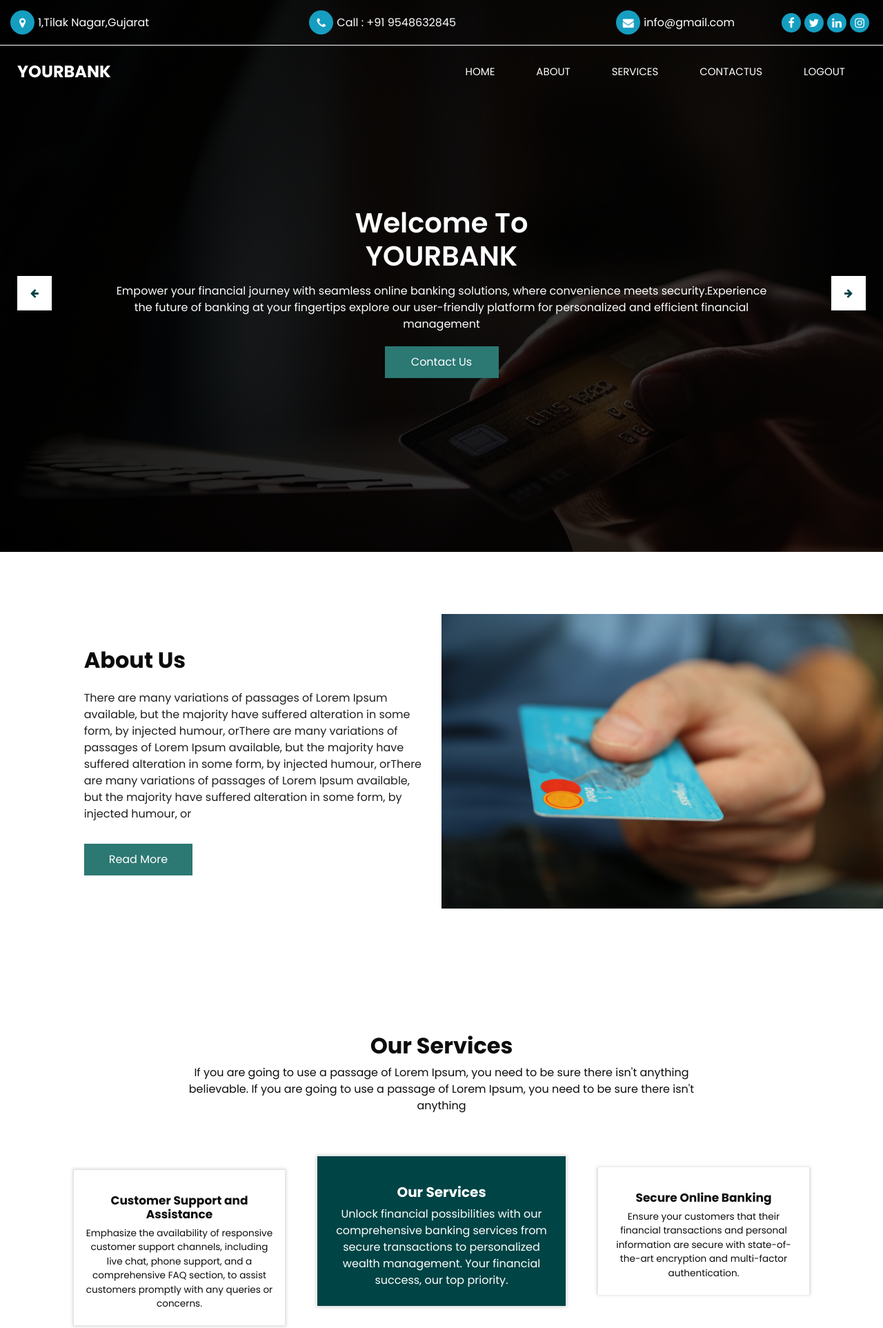
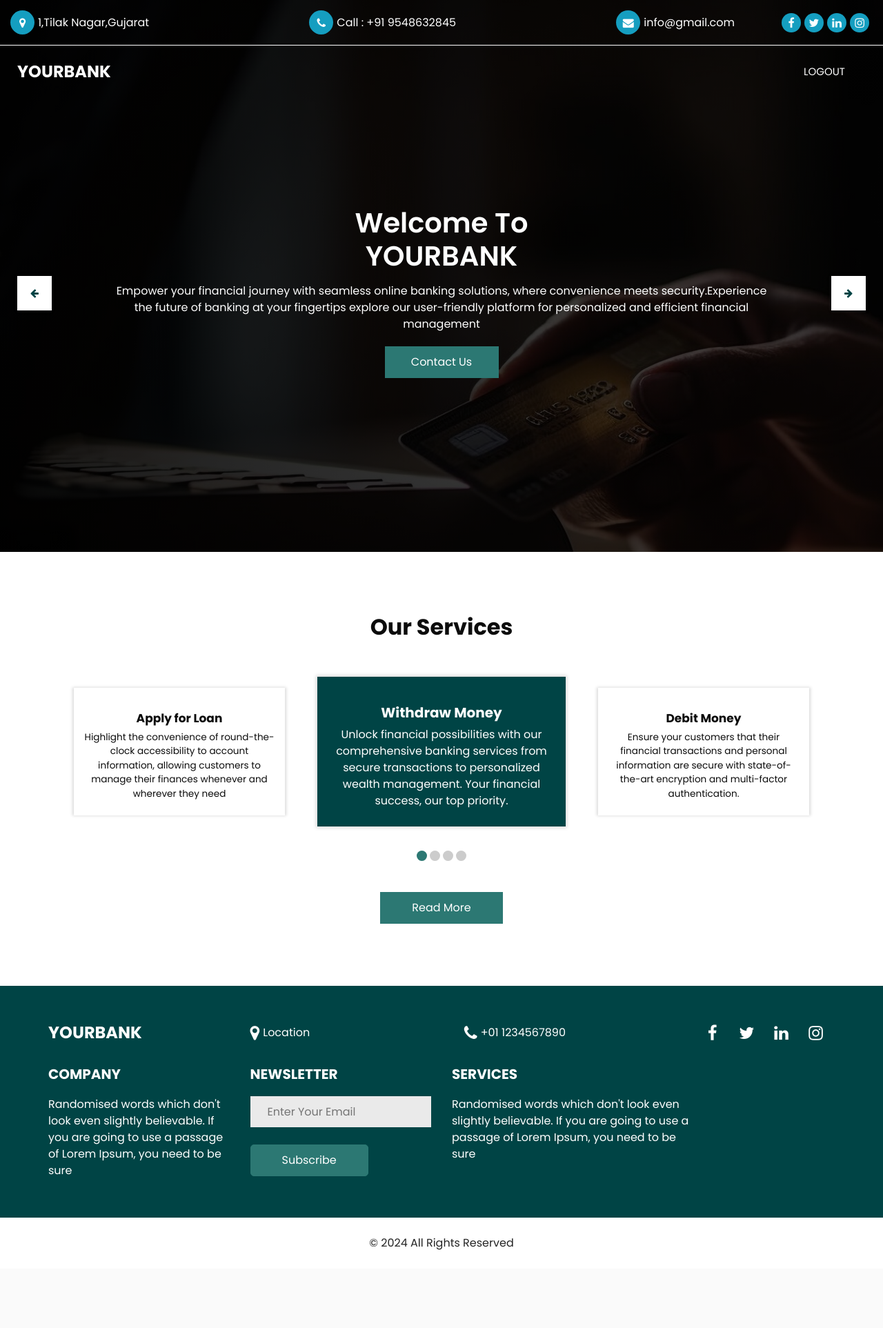
Before and after one commit to deepvadsak1/Projects-Of-Python, a Flask app: template BANK WEBSITE PROJECT/templates/index.html in a window 1280 px wide. Shown: the top 1925 px of the page at 69% size. After the commit the page ends 1812 px from the top, so only its background shows below. Run offline with Flask 3, Linux system fonts and the light colour scheme; the template is opened without the code that fills it, so the values that code supplies are empty; some libraries are stand-ins or nearby versions.

Commit message:
committed

```diff
--- a/BANK WEBSITE PROJECT/templates/contact.html
+++ b/BANK WEBSITE PROJECT/templates/contact.html
@@ -89,7 +89,7 @@
 
             <div class="collapse navbar-collapse" id="navbarSupportedContent">
               <ul class="navbar-nav  ">
-                <li class="nav-item ">
+                <!-- <li class="nav-item ">
                   <a class="nav-link" href="/index">Home </a>
                 </li>
                 <li class="nav-item">
@@ -100,7 +100,7 @@
                 </li>
                 <li class="nav-item active">
                   <a class="nav-link" href="/contact">Contact Us <span class="sr-only">(current)</span></a>
-                </li>
+                </li> -->
                 <li class="nav-item active">
                   <a class="nav-link" href="/logout">LogOut</a>
                 </li>
--- a/BANK WEBSITE PROJECT/templates/index.html
+++ b/BANK WEBSITE PROJECT/templates/index.html
@@ -89,34 +89,6 @@
 
             <div class="collapse navbar-collapse" id="navbarSupportedContent">
               <ul class="navbar-nav  ">
-                <li class="nav-item">
-                  <a class="nav-link" href="/index">
-                    <span>
-                      Home
-                    </span>
-                  </a>
-                </li>
-                <li class="nav-item">
-                  <a class="nav-link" href="/about">
-                    <span>
-                      About
-                    </span>
-                  </a>
-                </li>
-                <li class="nav-item">
-                  <a class="nav-link" href="/service">
-                    <span>
-                      Services
-                    </span>
-                  </a>
-                </li>
-                <li class="nav-item">
-                  <a class="nav-link" href="/contact">
-                    <span>
-                      ContactUs
-                    </span>
-                  </a>
-                </li>
                 <li class="nav-item">
                   <a class="nav-link" href="/logout">
                     <span>
@@ -218,7 +190,7 @@
 
   <!-- about section -->
 
-  <section class="about_section layout_padding">
+  <!-- <section class="about_section layout_padding">
     <div class="container-fluid">
       <div class="row">
         <div class="col-md-5 offset-md-1">
@@ -243,7 +215,7 @@
         </div>
       </div>
     </div>
-  </section>
+  </section> -->
 
   <!-- about section ends -->
 
@@ -256,9 +228,9 @@
       <h2 class="">
         Our Services
       </h2>
-      <p class="col-lg-8 px-0">
+      <!-- <p class="col-lg-8 px-0">
         If you are going to use a passage of Lorem Ipsum, you need to be sure there isn't anything believable. If you are going to use a passage of Lorem Ipsum, you need to be sure there isn't anything
-      </p>
+      </p> -->
     </div>
     <div class="service_container">
       <div class="carousel-wrap ">
@@ -267,7 +239,7 @@
             <div class="box ">
               <div class="detail-box">
                 <h5>
-                  Our Services
+                  Withdraw Money
                 </h5>
                 <p>
                   Unlock financial possibilities with our comprehensive banking services  from secure transactions to personalized wealth management. Your financial success, our top priority.
@@ -280,7 +252,7 @@
             <div class="box ">
               <div class="detail-box">
                 <h5>
-                  Secure Online Banking
+                  Debit Money
                 </h5>
                 <p>
                   Ensure your customers that their financial transactions and personal information are secure with state-of-the-art encryption and multi-factor authentication.
@@ -292,7 +264,7 @@
             <div class="box ">
               <div class="detail-box">
                 <h5>
-                  User-Friendly Interface
+                  Check Balance
                 </h5>
                 <p>
                   Emphasize a user-friendly website design that simplifies navigation, making it easy for customers to manage their accounts, transfer funds, pay bills
@@ -304,34 +276,10 @@
             <div class="box ">
               <div class="detail-box">
                 <h5>
-                  24/7 Accessibility
+                  Apply for Loan
                 </h5>
                 <p>
                   Highlight the convenience of round-the-clock accessibility to account information, allowing customers to manage their finances whenever and wherever they need
-                </p>
-              </div>
-            </div>
-          </div>
-          <div class="item">
-            <div class="box ">
-              <div class="detail-box">
-                <h5>
-                  Personalized Financial Management
-                </h5>
-                <p>
-                  howcase services that help users track spending, set savings goals, and receive personalized financial insights, promoting a proactive approach to financial well-being.
-                </p>
-              </div>
-            </div>
-          </div>
-          <div class="item">
-            <div class="box ">
-              <div class="detail-box">
-                <h5>
-                  Customer Support and Assistance
-                </h5>
-                <p>
-                  Emphasize the availability of responsive customer support channels, including live chat, phone support, and a comprehensive FAQ section, to assist customers promptly with any queries or concerns.
                 </p>
               </div>
             </div>
@@ -352,7 +300,7 @@
 
 
 
-  <!-- contact section -->
+  <!-- contact section
   <section class="contact_section ">
     <div class="container-fluid">
 
@@ -398,7 +346,7 @@
         </div>
       </div>
     </div>
-  </section>
+  </section> -->
   <!-- end contact section -->
 
   <!-- info section -->
```
